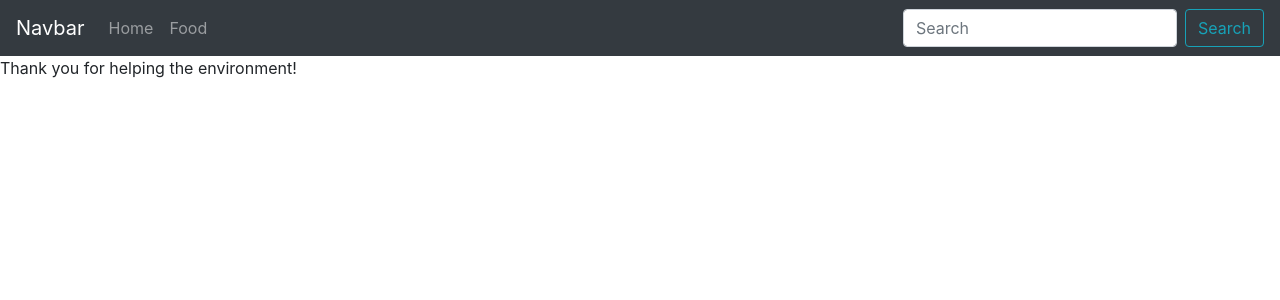
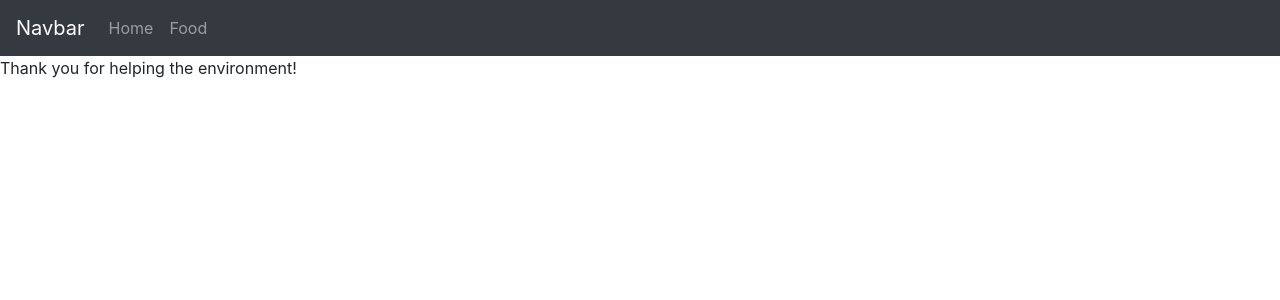
Before and after one commit to Joakim-Andersson/Seasonal-produce, a React (Create React App) app in the folder client/: page / in a window 1280 px wide. Shown: the top 300 px of the page. Built offline with nearby package versions, Linux system fonts and the light colour scheme.

Commit message:
Minor style update

```diff
--- a/client/src/App.css
+++ b/client/src/App.css
@@ -192,3 +192,11 @@ img {
   color: white;
   text-shadow: 0 0 10px black;
 }
+
+.jumbotron h2 {
+  font-size: 20px;
+}
+
+.jumbotron p {
+  max-width: 700px;
+}
--- a/client/src/component/Main.js
+++ b/client/src/component/Main.js
@@ -26,7 +26,7 @@ function Main({ foodNow, nowMonth }) {
         <React.Fragment>
             <Jumbotron>
                 <h1>Seasonal produce</h1>
-                <h3>Save the Planet - One meal at a time! </h3>
+                <h2>Save the Planet - One meal at a time! </h2>
                 <p>
                 On a mission to make scandinavian chefs inspired each season.
                 Shopping nordic and seasonal produce helps the environment from unnessccary waste and transports.
@@ -37,7 +37,7 @@ function Main({ foodNow, nowMonth }) {
                 </p>
             </Jumbotron>
             <div className="main-veggielist">
-                <h3 className="month-name" >{nowMonth} veggies:</h3>
+                <h2 className="month-name" >{nowMonth} veggies:</h2>
                 <ul className="monthFood" >
                     {foodNow.length !== 0 && foodNow.map(
                         food =>
--- a/client/src/component/Navbar.js
+++ b/client/src/component/Navbar.js
@@ -11,10 +11,6 @@ function NavigationBar() {
           <Nav.Link href="#home">Home</Nav.Link>
           <Nav.Link href="#food">Food</Nav.Link>
         </Nav>
-        <Form inline>
-          <FormControl type="text" placeholder="Search" className="mr-sm-2" />
-          <Button variant="outline-info">Search</Button>
-        </Form>
       </Navbar>
     )
 }
```
